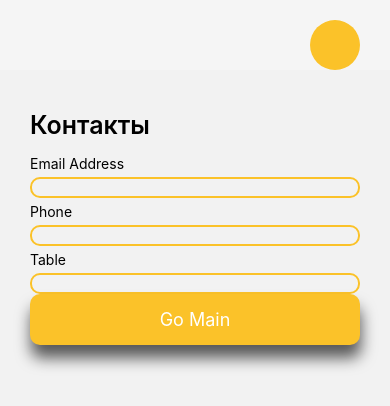
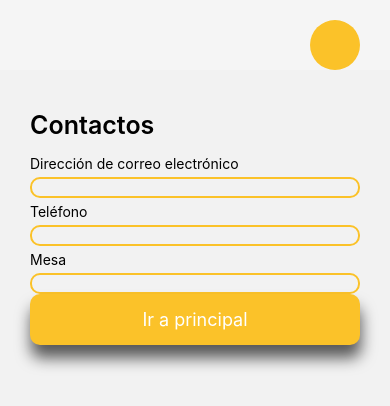
Before and after one commit to Electrum96/Bahiz, a React Native app: screen /Contacts in a window 390 px wide. Shown: the top 406 px of the page. Built offline with nearby package versions, Linux system fonts and the light colour scheme; some icons are missing.

Commit message:
20-11-2023:17:27

```diff
--- a/src/pages/broning/Broning.jsx
+++ b/src/pages/broning/Broning.jsx
@@ -12,19 +12,19 @@ const styles = useStyleBroning();
             <View style={styles.pageWrap}>
 
                 <View style={styles.formWrap}>
-                <Text style={styles.title}>Бронь</Text>
-                <Text style={styles.desc}>Email Address</Text>
+                <Text style={styles.title}>Reserva</Text>
+                <Text style={styles.desc}>Dirección de correo electrónico</Text>
                 <TextInput style={styles.input}/>
 
-                <Text style={styles.desc}>Phone</Text>
+                <Text style={styles.desc}>Teléfono</Text>
                 <TextInput style={styles.input}/>
 
-                <Text style={styles.desc}>Table</Text>
+                <Text style={styles.desc}>Mesa</Text>
                 <TextInput style={styles.input}/>
                 </View>
 
-                <Text style={styles.text}>Welcome friend, enter your details so lets get started  food.</Text>
-                <FooterButton  title={'Reserve'} onPress={() => navigation.push('Thanks')}/>
+                <Text style={styles.text}>Bienvenido amigo, ingresa tus datos para comenzar con la comida.</Text>
+                <FooterButton  title={'Reservar'} onPress={() => navigation.push('Thanks')}/>
 
             </View>
         </Layout>
--- a/src/pages/contacts/Contacts.jsx
+++ b/src/pages/contacts/Contacts.jsx
@@ -12,17 +12,17 @@ const styles = useStyleContacts();
             <View style={styles.pageWrap}>
 
                 <View style={styles.formWrap}>
-                <Text style={styles.title}>Контакты</Text>
-                <Text style={styles.desc}>Email Address</Text>
+                <Text style={styles.title}>Contactos</Text>
+                <Text style={styles.desc}>Dirección de correo electrónico</Text>
                 <TextInput style={styles.input}/>
 
-                <Text style={styles.desc}>Phone</Text>
+                <Text style={styles.desc}>Teléfono</Text>
                 <TextInput style={styles.input}/>
 
-                <Text style={styles.desc}>Table</Text>
+                <Text style={styles.desc}>Mesa</Text>
                 <TextInput style={styles.input}/>
                 </View>
-                <FooterButton  title={'Go Main'} onPress={() => navigation.push('MenuApp')}/>
+                <FooterButton  title={'Ir a principal'} onPress={() => navigation.push('MenuApp')}/>
 
             </View>
         </Layout>
--- a/src/pages/emptyBasket/EmptyBasket.jsx
+++ b/src/pages/emptyBasket/EmptyBasket.jsx
@@ -12,10 +12,10 @@ const styles = useStyleEmptyBasket();
         <Layout route={route} navigation={navigation}>
         <View style={styles.page}>
             <ImageBackground style={styles.image} resizeMode="contain" source={require('../../image/background/yellow.png')}>
-                <Text style={styles.title}>Cart is empty</Text>
+                <Text style={styles.title}>El carrito esta vacío</Text>
             </ImageBackground>
         </View>
-        <FooterButton onPress={() => navigation.push('MenuApp')} title={'GO MAIN'}/>
+        <FooterButton onPress={() => navigation.push('MenuApp')} title={'IR A PRINCIPAL'}/>
     </Layout>
     )
 }
--- a/src/pages/emptyBasket/useStyleEmptyBasket.js
+++ b/src/pages/emptyBasket/useStyleEmptyBasket.js
@@ -15,7 +15,7 @@ function useStyleEmptyBasket () {
         },
         title: {
             fontWeight: '600',
-            fontSize: 40,
+            fontSize: 35,
             color: COLORS.dark
         }
 
--- a/src/pages/events/Events.jsx
+++ b/src/pages/events/Events.jsx
@@ -14,7 +14,7 @@ const Events = ({route, navigation}) => {
         <EventsList />
         </ScrollView>
         <FooterButton
-          title={'Go Main'}
+          title={'Ir a principal'}
           onPress={() => navigation.push('MenuApp')}
         />
       </View>
--- a/src/pages/successful/Successful.jsx
+++ b/src/pages/successful/Successful.jsx
@@ -15,7 +15,7 @@ const Successful = ({route, navigation}) => {
           resizeMode="contain"
         />
 
-        <Text style={styles.text}>Your order has been successfully placed</Text>
+        <Text style={styles.text}>Su pedido ha sido realizado exitosamente</Text>
         <Image
           style={styles.code}
           source={require('../../image/icon/square.png')}
@@ -23,7 +23,7 @@ const Successful = ({route, navigation}) => {
 
 
         <View style={styles.buttonWrap}>
-        <FooterButton title={'Go back to home'} onPress={() => navigation.push('MenuApp')} />
+        <FooterButton title={'Vuelve a casa'} onPress={() => navigation.push('MenuApp')} />
         </View>
       </View>
     </Layout>
--- a/src/pages/thanks/Thanks.jsx
+++ b/src/pages/thanks/Thanks.jsx
@@ -15,11 +15,11 @@ const Thanks = ({route, navigation}) => {
           resizeMode="contain"
         />
 
-        <Text style={styles.text}>Thank You! Table Reserved</Text>
+        <Text style={styles.text}>Gracias! Mesa Reservada</Text>
          <View style={styles.buttonWrap}>
         <FooterButton
           style={styles.button}
-          title={'Go back to home'}
+          title={'Vuelve a casa'}
           onPress={() => navigation.push('MenuApp')}
         />
         </View>
--- a/src/pages/translations/Translations.jsx
+++ b/src/pages/translations/Translations.jsx
@@ -14,7 +14,7 @@ const styles = useStyleTranslations();
             <ScrollView>
             <TranslationsList/>
             </ScrollView>
-            <FooterButton title={'Go Main'} onPress={() => navigation.push('MenuApp')}/>
+            <FooterButton title={'Ir a principal'} onPress={() => navigation.push('MenuApp')}/>
         </View>
       </Layout>
     )
```
